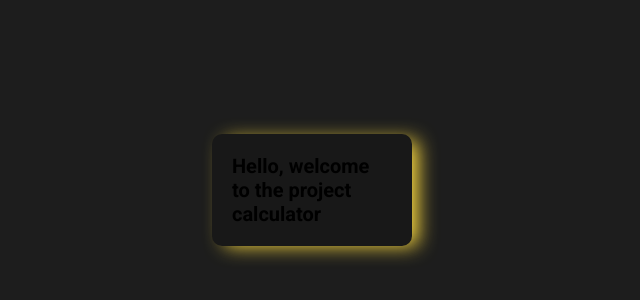
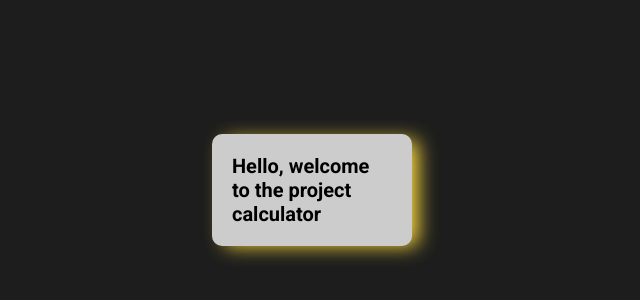
Before and after one commit to blackjack-ttp/Project-Calculator, a React (Vite) app: page / in a window 1280 px wide. Shown: the part 230-530 px from the top of the page, without its empty margins (328-968 px from the left). Built offline with nearby package versions, Linux system fonts and the light colour scheme.

Commit message:
#2 [Feature] ButtonBox Component and edit file SCSS Wrapper Component

```diff
--- /dev/null
+++ b/src/components/buttonBox/style.scss
@@ -0,0 +1,5 @@
+.buttonBox {
+    display: grid;
+    grid-template-columns: repeat(4, 1fr);
+    gap: 0.5rem;
+}
--- a/src/components/wrapper/style.scss
+++ b/src/components/wrapper/style.scss
@@ -1,5 +1,5 @@
 .wrapper {
-    background-color: var(--yellow-theme-nav-background-color);
+    background-color: #ccc;
     width: 20rem;
     padding: 2rem;
     margin-top: 4rem;
```
Also changed, not shown: src/components/buttonBox/index.jsx (added, +12 -0 lines).
